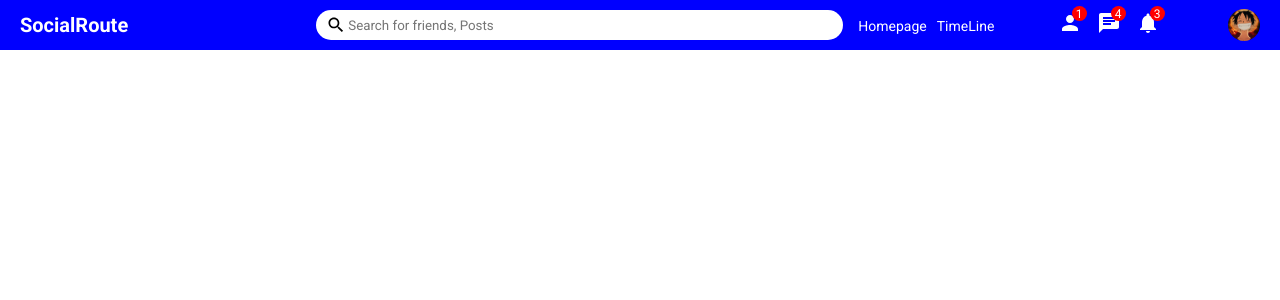
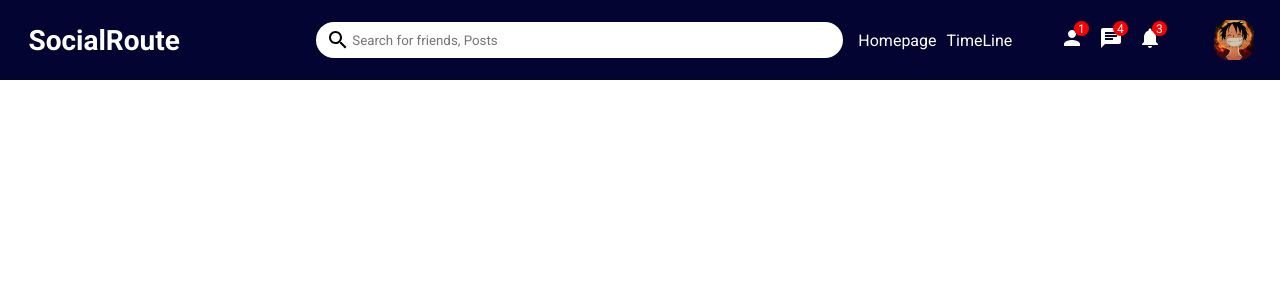
Before and after one commit to pk8101/React-Social_Media, a React (Create React App) app: page / in a window 1280 px wide. Shown: the top 300 px of the page. Built offline with nearby package versions, Linux system fonts and the light colour scheme.

Commit message:
some styling changed in topbar

```diff
--- a/src/components/topbar/topbar.css
+++ b/src/components/topbar/topbar.css
@@ -1,34 +1,36 @@
 .topbarContainer{
-    background-color:blue;
+    background-color:rgb(4, 4, 50);
     display: flex;
-    height: 50px;
+    height: 10vh;
     width: 100%;
     top: 0;
     align-items: center;
     position: sticky;
 }
 .logo{
-    font-size: 20px;
+    font-size: 3.5vh;
     margin-left: 20px;
     font-weight: bold;
     cursor: pointer;
     color: white;
+    margin-right: 10vw;
 }
 .searchBar{
     width: 100%;
-    height: 30px;
+    height: 4.5vh;
     display: flex;
     background-color: white;
     border-radius: 50px;
     align-items: center;
 }
 .searchIcon{
-    font-size: 20px !important;
+    font-size: 3vh !important;
     margin-left: 10px;
+    cursor: pointer;
 }
 .searchInput{
     border: none;
-    width: 70%;
+    width: 90%;
 }
 .searchInput:focus{
     outline: none;
@@ -36,6 +38,9 @@
 
 .topbarLeft{
     flex: 3;
+    display: flex;
+    align-items: center;
+    justify-content: center;
 }
 .topbarCenter{
     flex: 5;
@@ -50,7 +55,7 @@
 }
 .topbarLink{
     margin-right: 10px;
-    font-size: 14px;
+    font-size: 2vh;
     cursor: pointer;
 }
 .topbarIcons{
@@ -77,10 +82,10 @@
 
 }
 .topbarImg{
-    border-radius: 50%;
-    height: 32px;
-    width: 32px;
+    border-radius: 35%;
+    height: 5vh;
+    width: 5vh;
     object-fit: cover;
     cursor: pointer;
-    margin-right: 20px;
+    margin-right: 2vw;
 }
```
